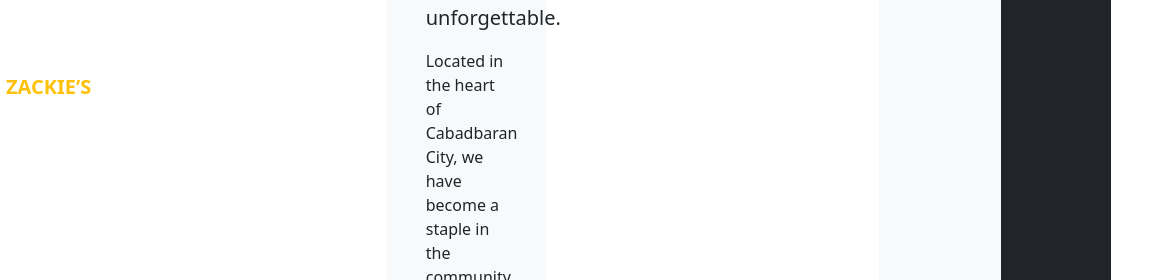
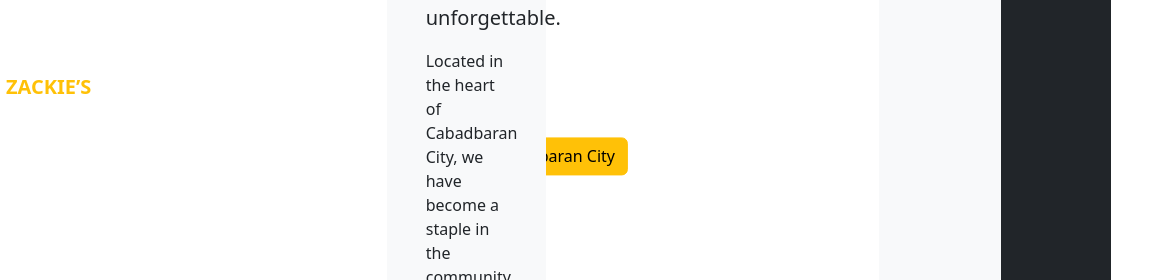
Before and after one commit to Lucifurge/Zackie-sRestaurant-, a plain HTML site: page index.html in a window 1280 px wide. Shown: the part 1234-1514 px from the top of the page, 126-1280 px from the left. Drawn offline with nearby package versions, Linux system fonts and the light colour scheme.

Commit message:
Update index.html

```diff
--- a/index.html
+++ b/index.html
@@ -52,9 +52,14 @@
             <span class="carousel-control-next-icon"></span>
         </button>
     </div>
+
     <div class="hero-overlay position-absolute top-50 start-50 translate-middle text-center text-white">
         <h1 class="display-4 fw-bold">Zackie’s Restaurant</h1>
         <p class="lead">Where every meal is a memory made golden.</p>
+        <button class="btn btn-warning mt-3" data-bs-toggle="modal" data-bs-target="#mapModal">Find Us in Cabadbaran City</button>
+    </div>
+</section>
+
 <!-- Modal for Google Maps -->
 <div class="modal fade" id="mapModal" tabindex="-1" aria-labelledby="mapModalLabel" aria-hidden="true">
     <div class="modal-dialog modal-lg">
```
Lines whose indentation alone changed are shown as unchanged.
